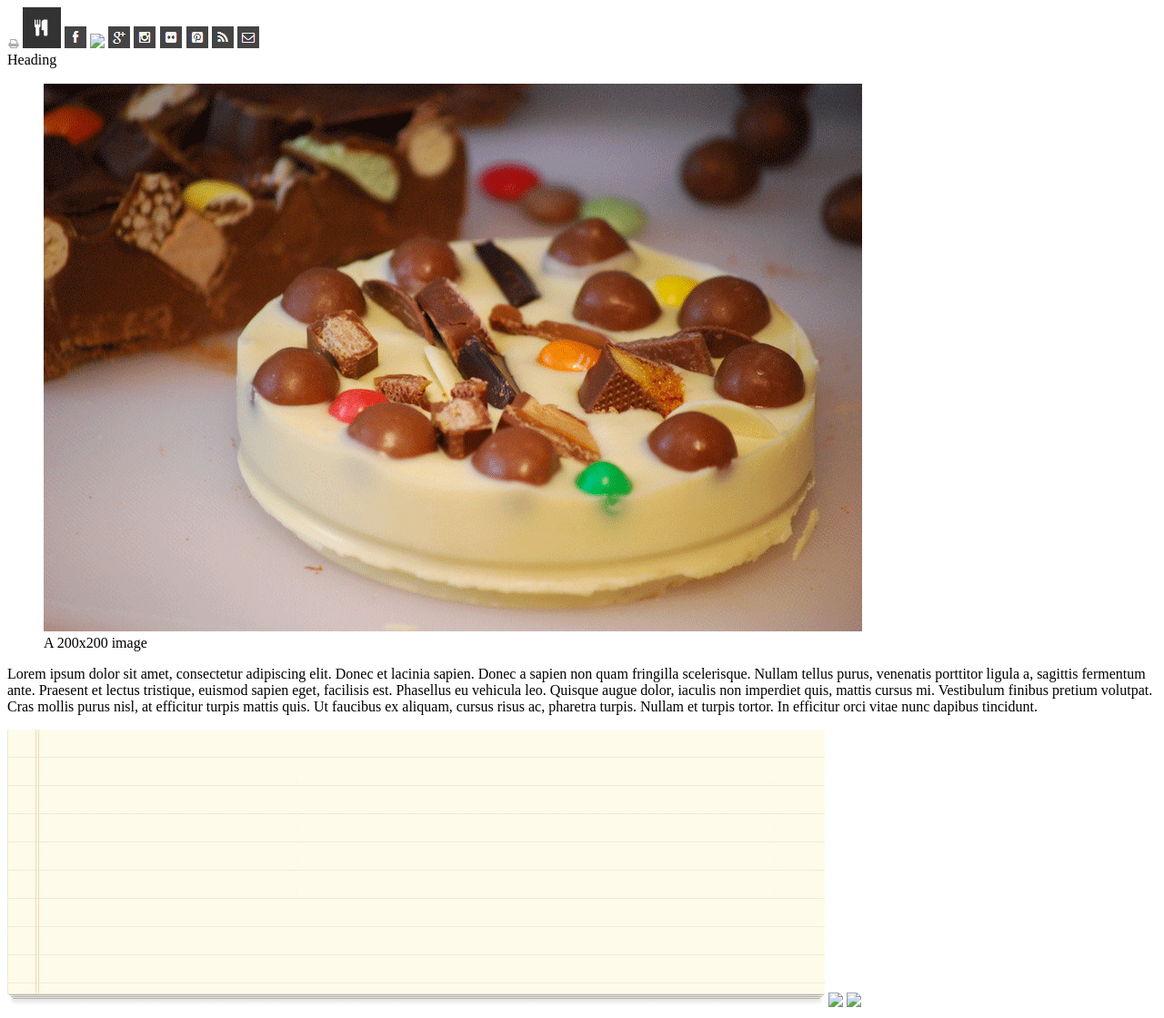
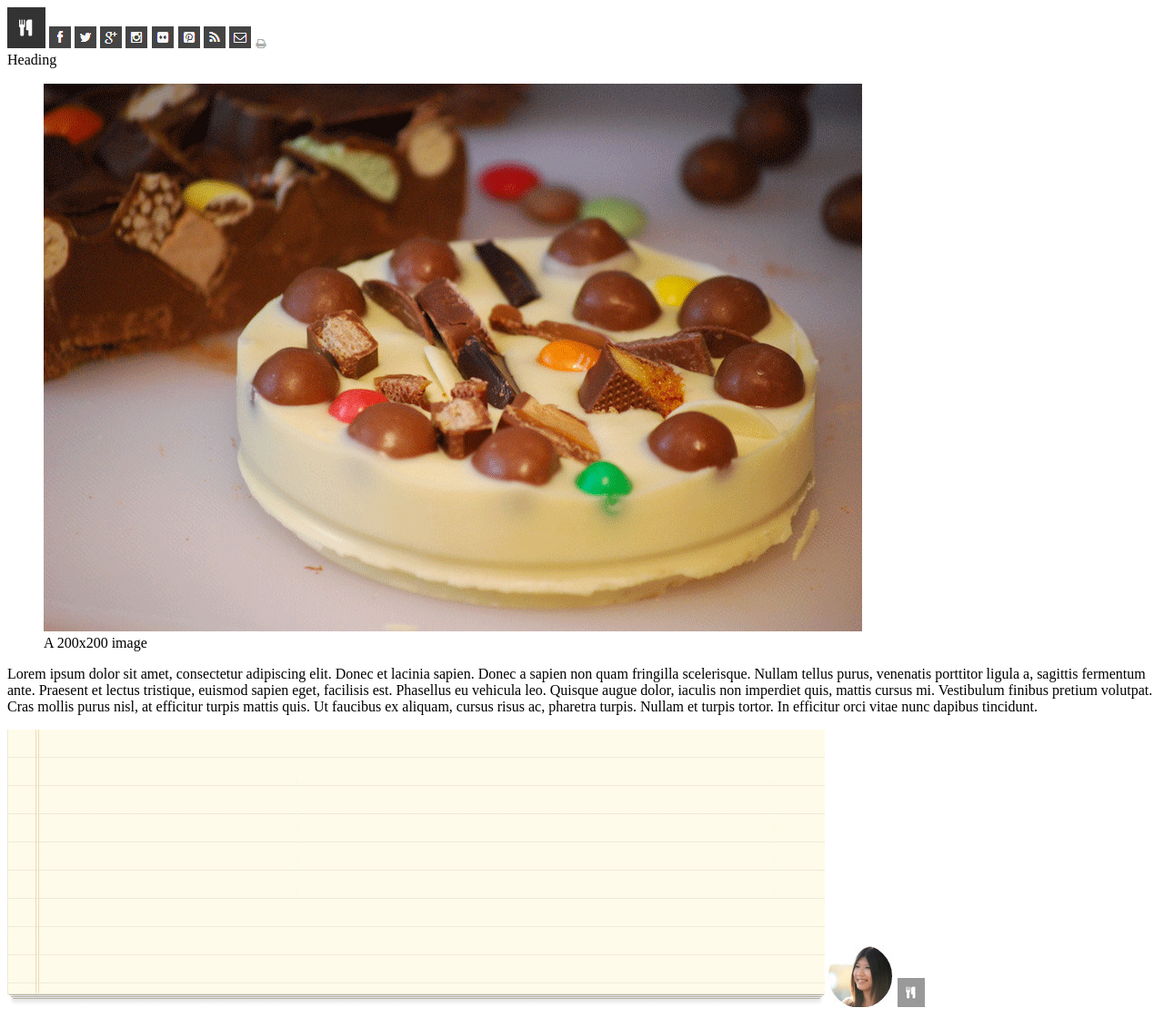
Before and after one commit to IndigoShock/chocolate-pizza, a plain HTML site: page index.html in a window 1280 px wide. Shown: the whole page at 91% size. Drawn offline with Linux system fonts and the light colour scheme; files that its build step writes are made by us from their sources.

Commit message:
organizing the icons and imgs in CSS

```diff
--- a/index.html
+++ b/index.html
@@ -5,24 +5,26 @@
       <link rel="stylesheet" href="css/style.css">
     </head>
 
-<img id="print" src="img/print-icon.png"/>
-
 <!-- Card 1: Top Section -->
 
 <!-- Card 1a: Left corner -->
 <img id="logo" src="img/logo.png"/>
 
 <!-- Card 1b: Right corner -->
-<img id="fb-icon" src="img/fb-icon.png"/>
-<img id="twit-icon" src="twit-icon.png"/>
-<img id="gp-icon" src="img/gp-icon.png"/>
-<img id="insta-icon" src="img/insta-icon.png"/>
-<img id="flic-icon" src="img/flic-icon.png"/>
-<img id="pint-icon" src="img/pint-icon.png"/>
-<img id="rss" src="img/rss-icon.png"/>
-<img id="mail-icon" src="img/mail-icon.png"/>
+<img id="fb-icon" class="tinyicon" src="img/fb-icon.png"/>
+<img id="twit-icon" class="tinyicon" src="img/twit-icon.png"/>
+<img id="gp-icon" class="tinyicon" src="img/gp-icon.png"/>
+<img id="insta-icon" class="tinyicon" src="img/insta-icon.png"/>
+<img id="flic-icon" class="tinyicon" src="img/flic-icon.png"/>
+<img id="pint-icon" class="tinyicon" src="img/pint-icon.png"/>
+<img id="rss" class="tinyicon" src="img/rss-icon.png"/>
+<img id="mail-icon" class="tinyicon" src="img/mail-icon.png"/>
 
 <!-- Card 2: Text about Recipe -->
+
+<!-- Put this to Right of "Chocolate Pizza" header text -->
+<img id="print" src="img/print-icon.png"/>
+
 <section class="deck">
   <div class="card stacked">
       <header>Heading</header>
@@ -36,10 +38,10 @@
 <img id="list-bg" src="img/list-bg.png"/>
 
 <!-- Card 4: Image and Contact info for Author -->
-<img id="van-pic" src="van-pic.png"/>
+<img id="van-pic" src="img/van-pic.png"/>
 
 <!-- Card 5: Delicious copyright and publish -->
-<img id="small-logo" src="small-logo.png"/>
+<img id="small-logo" src="img/small-logo.png"/>
 
 <footer></footer>
 
--- a/style.css
+++ b/style.css
@@ -0,0 +1,57 @@
+
+
+/* <!-- Card 1: Top Section --> */
+
+/* <!-- Card 1a: Left corner --> */
+.logo {
+
+}
+
+/* <!-- Card 1b: Right corner --> */
+.fb-icon {
+
+}
+
+.twit-icon {
+
+}
+
+.gp-icon {
+
+}
+
+.insta-icon {
+
+}
+
+.flic-icon {
+
+}
+
+.pint-icon {
+
+}
+
+.rss-icon {
+
+}
+
+.mail-icon {
+
+}
+
+#tinyicon {
+
+}
+
+
+/* <!-- Card 2: Text about Recipe --> */
+.print-icon {
+
+}
+
+/* <!-- Card 3: List with school paper background. Unordered list of ingredients --> */
+
+/* <!-- Card 4: Image and Contact info for Author --> */
+
+/* <!-- Card 5: Delicious copyright and publish --> */
```
